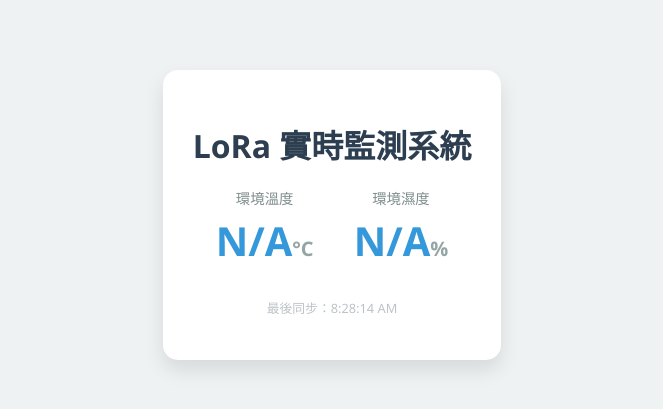
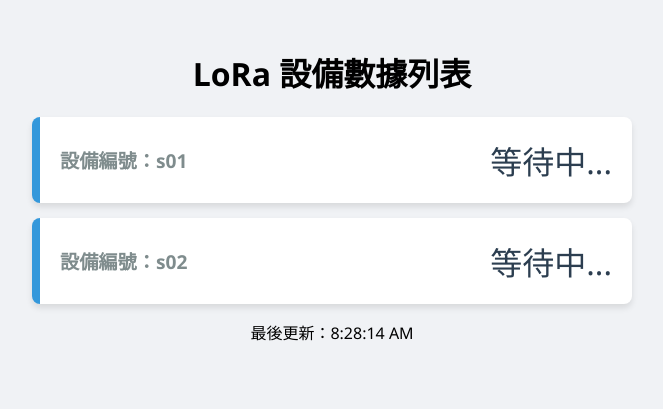
Before and after one commit to 0918tonychen-commits/ysz, a Flask app: page / in a window 1280 px wide. Shown: the top 409 px of the page, without its empty margins (308-971 px from the left). Run offline with Flask 3, Linux system fonts and the light colour scheme.

Commit message:
Final Update: ID-based sensor data (s01, s02) with templates

```diff
--- a/main.py
+++ b/main.py
@@ -2,24 +2,26 @@ from flask import Flask, render_template, request
 
 app = Flask(__name__)
 
-# 用來儲存最新數據的變數
-latest_data = {"temp": "N/A", "hum": "N/A", "rssi": "N/A"}
+# 使用字典存儲，Key 是編號，Value 是數值
+sensor_data = {
+    "s01": "等待中...", # 預設給溫度
+    "s02": "等待中..."  # 預設給濕度
+}
 
 @app.route('/')
 def index():
-    # 顯示網頁，並把最新數據丟進去
-    return render_template('index.html', data=latest_data)
+    # 將整個字典傳給網頁
+    return render_template('index.html', sensors=sensor_data)
 
 @app.route('/update', methods=['POST'])
 def update():
-    global latest_data
-    # 接收來自你家電腦發送的 POST 請求
+    global sensor_data
     data = request.json
-    if data:
-        latest_data["temp"] = data.get("temp", "N/A")
-        latest_data["hum"] = data.get("hum", "N/A")
-        latest_data["rssi"] = data.get("rssi", "N/A")
-        return {"status": "success"}, 200
+    # 接收格式: {"id": "s01", "val": "23.5"}
+    if data and "id" in data:
+        sensor_id = data["id"]
+        sensor_data[sensor_id] = data.get("val", "N/A")
+        return {"status": "success", "id": sensor_id}, 200
     return {"status": "error"}, 400
 
 if __name__ == '__main__':
--- a/templates/index.html
+++ b/templates/index.html
@@ -1,35 +1,32 @@
 <!DOCTYPE html>
 <html>
 <head>
-    <title>Arduino LoRa 監測站</title>
-    <meta http-equiv="refresh" content="3"> <style>
-        body { font-family: 'Segoe UI', Tahoma, Geneva, Verdana, sans-serif; text-align: center; background: #eef2f3; margin: 0; padding: 20px; }
-        .container { background: white; padding: 30px; border-radius: 15px; display: inline-block; box-shadow: 0 10px 20px rgba(0,0,0,0.1); margin-top: 50px; }
-        h1 { color: #2c3e50; margin-bottom: 20px; }
-        .data-box { display: flex; gap: 40px; justify-content: center; }
-        .item { text-align: center; }
-        .label { color: #7f8c8d; font-size: 0.9em; margin-bottom: 5px; }
-        .value { font-size: 2.5em; color: #3498db; font-weight: bold; }
-        .unit { font-size: 0.5em; color: #95a5a6; }
+    <title>LoRa 編號監控系統</title>
+    <meta http-equiv="refresh" content="3">
+    <style>
+        body { font-family: 'Segoe UI', sans-serif; background: #f0f2f5; text-align: center; padding: 20px; }
+        .container { max-width: 600px; margin: auto; }
+        .sensor-card {
+            background: white; border-left: 8px solid #3498db;
+            margin: 15px 0; padding: 20px; border-radius: 8px;
+            display: flex; justify-content: space-between; align-items: center;
+            box-shadow: 0 4px 6px rgba(0,0,0,0.1);
+        }
+        .sid { font-size: 1.2em; color: #7f8c8d; font-weight: bold; }
+        .val { font-size: 2em; color: #2c3e50; }
     </style>
 </head>
 <body>
     <div class="container">
-        <h1>LoRa 實時監測系統</h1>
-        <div class="data-box">
-            <div class="item">
-                <div class="label">環境溫度</div>
-                <div class="value">{{ data.temp }}<span class="unit">°C</span></div>
-            </div>
-            <div class="item">
-                <div class="label">環境濕度</div>
-                <div class="value">{{ data.hum }}<span class="unit">%</span></div>
-            </div>
+        <h1>LoRa 設備數據列表</h1>
+        {% for sid, val in sensors.items() %}
+        <div class="sensor-card">
+            <div class="sid">設備編號：{{ sid }}</div>
+            <div class="val">{{ val }}</div>
         </div>
-        <p style="color: #bdc3c7; font-size: 0.8em; margin-top: 30px;">
-            最後同步：<span id="timestamp"></span>
-        </p>
+        {% endfor %}
+        <p>最後更新：<span id="ts"></span></p>
     </div>
-    <script>document.getElementById('timestamp').innerHTML = new Date().toLocaleTimeString();</script>
+    <script>document.getElementById('ts').innerHTML = new Date().toLocaleTimeString();</script>
 </body>
 </html>
```
Also changed, not shown: bridge.py (+9 -17 lines).
